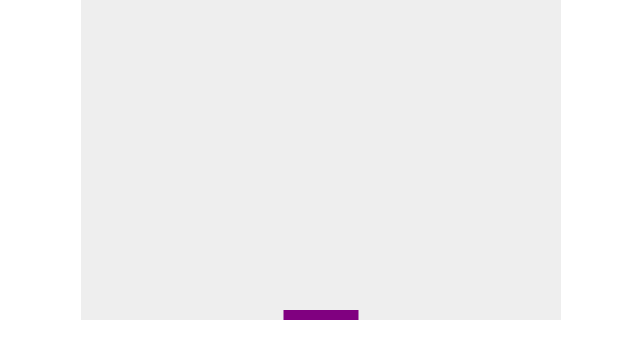
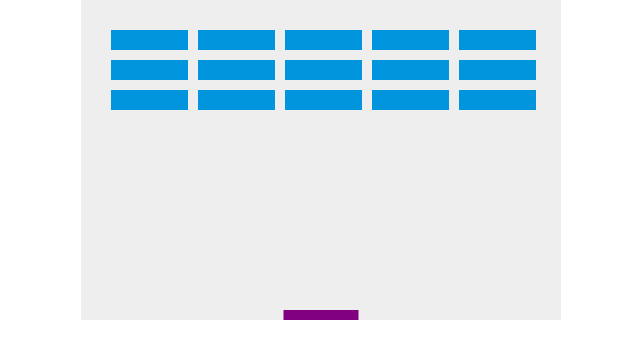
Before and after one commit to julzpilat/BreakoutGame, a plain HTML site: page index.html in a window 1280 px wide. Shown: the whole page, without its empty margins (319-959 px from the left). Drawn offline with Linux system fonts and the light colour scheme.

Commit message:
added bricks

```diff
--- a/index.html
+++ b/index.html
@@ -44,6 +44,20 @@
         var paddleX = (canvas.width - paddleWidth) / 2;
         var rightPressed = false;
         var leftPressed = false;
+        var brickRowCount = 3;
+        var brickColumnCount = 5;
+        var brickWidth = 77;
+        var brickHeight = 20;
+        var brickPadding = 10;
+        var brickOffsetTop = 30;
+        var brickOffsetLeft = 30;
+        var bricks = [];
+        for (var c = 0; c < brickColumnCount; c++) {
+            bricks[c] = [];
+            for (var r = 0; r < brickRowCount; r++) {
+                bricks[c][r] = { x: 0, y: 0 };
+            }
+        }
 
         function drawBall() {
             ctx.beginPath();
@@ -61,10 +75,27 @@
             ctx.closePath();
         }
 
+        function drawBricks() {
+            for (var c = 0; c < brickColumnCount; c++) {
+                for (var r = 0; r < brickRowCount; r++) {
+                    var brickX = (c * (brickWidth + brickPadding)) + brickOffsetLeft;
+                    var brickY = (r * (brickHeight + brickPadding)) + brickOffsetTop;
+                    bricks[c][r].x = brickX;
+                    bricks[c][r].y = brickY;
+                    ctx.beginPath();
+                    ctx.rect(brickX, brickY, brickWidth, brickHeight);
+                    ctx.fillStyle = "#0095DD";
+                    ctx.fill();
+                    ctx.closePath();
+                }
+            }
+        }
+
         function draw() {
             ctx.clearRect(0, 0, canvas.width, canvas.height);
             drawBall();
             drawPaddle();
+            drawBricks();
 
             if (x + dx > canvas.width - ballRadius || x + dx < ballRadius) {
                 dx = -dx; //bouncing off the left and right
@@ -76,8 +107,8 @@
             } else if (y + dy > canvas.height - ballRadius) {
                 if (x > paddleX && x < paddleX + paddleWidth) {
                     dy = -dy;
-                 /*    dx += 1;
-                       dy -= 1; to increase speed on each hit the paddle */
+                    /*    dx += 1;
+                          dy -= 1; to increase speed on each hit the paddle */
                 }
                 else {
                     alert("GAME OVER");
```
